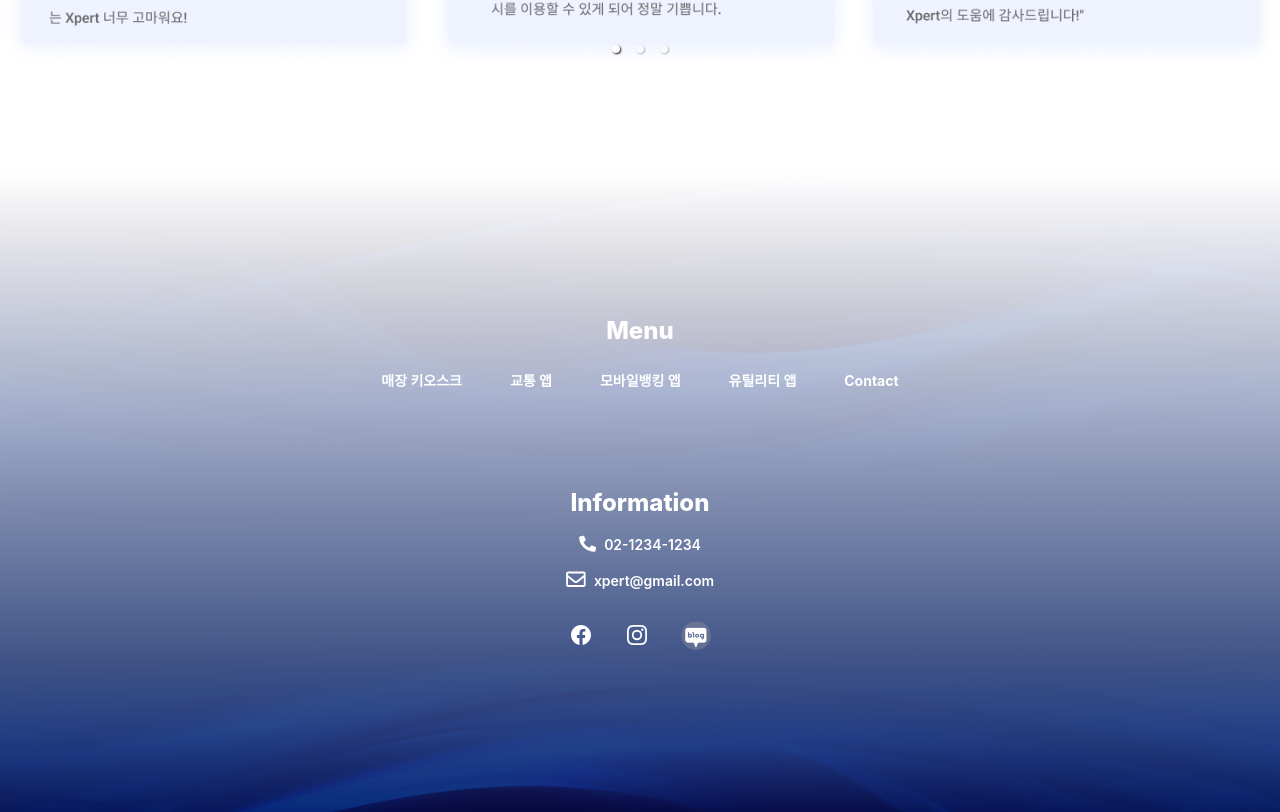
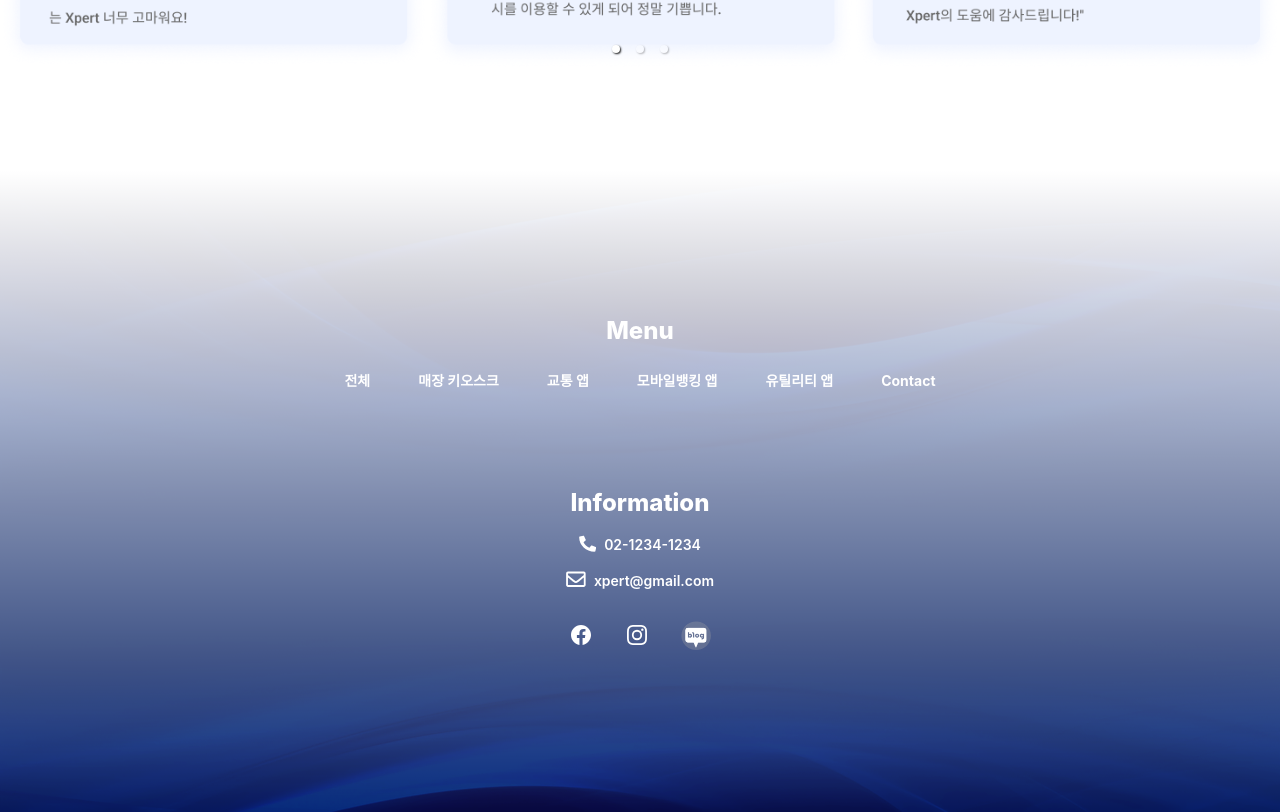
Before and after one commit to hyer2/xpert, a React (Create React App) app in the folder frontend/: page / in a window 1280 px wide. Shown: the part 2019-2831 px from the top of the page. Built offline with nearby package versions, Linux system fonts and the light colour scheme.

Commit message:
add footer total navbar

```diff
--- a/frontend/src/Main.js
+++ b/frontend/src/Main.js
@@ -601,6 +601,14 @@ function FooterComp() {
           <li>
             <a
               class="font-bold text-sm text-white transition link link-hover block mt-2"
+              href="/total"
+            >
+              전체
+            </a>
+          </li>
+          <li>
+            <a
+              class="font-bold text-sm text-white transition link link-hover block mt-2"
               href="/shop"
             >
               매장 키오스크
```
